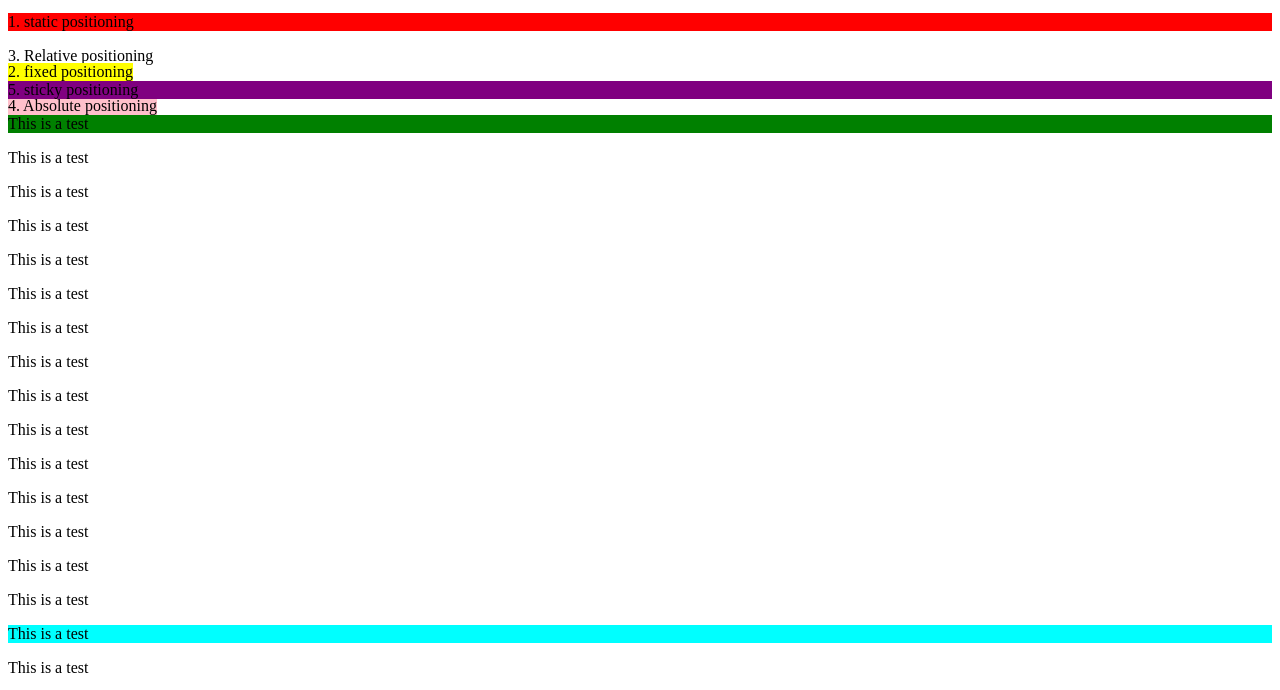
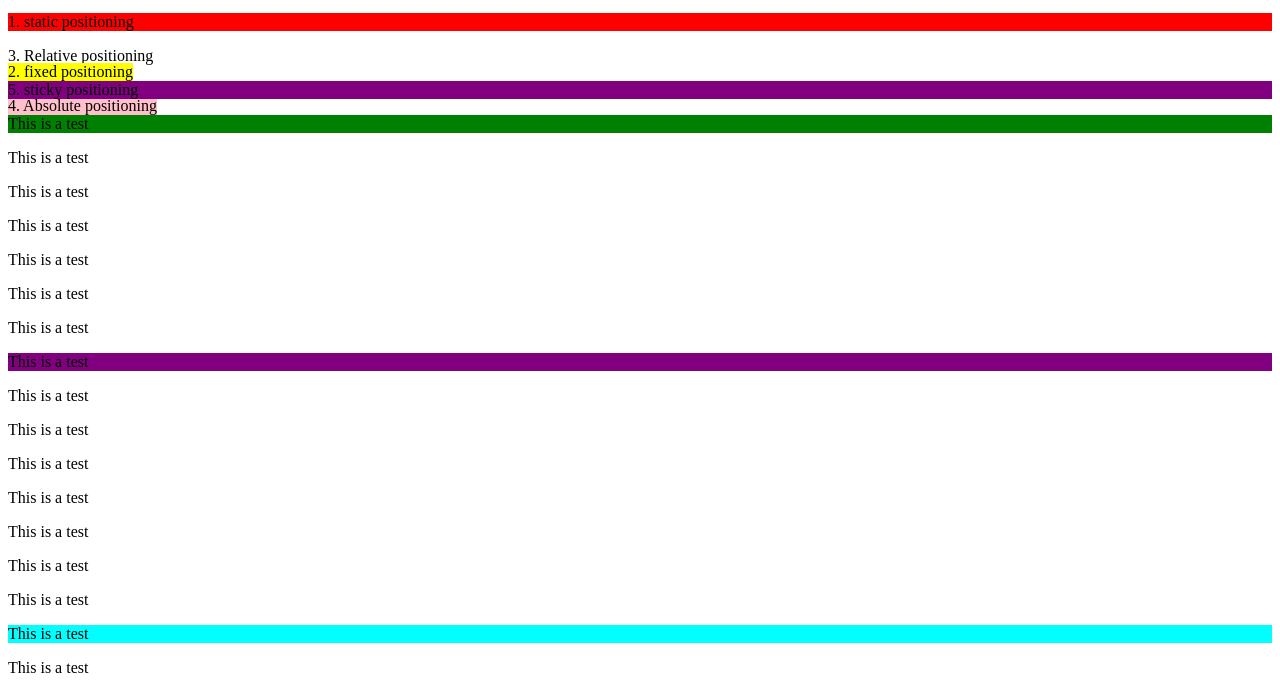
Before and after one commit to FZstreem/Lesson-12, a plain HTML site: page index.html in a window 1280 px wide. Shown: the part 101-791 px from the top of the page. Drawn offline with Linux system fonts and the light colour scheme.

Commit message:
Update index.html

```diff
--- a/index.html
+++ b/index.html
@@ -21,7 +21,7 @@
 <p>This is a test</p>
 <p>This is a test</p>
 <p>This is a test</p>
-<p id="">This is a test</p>
+<p id="s">This is a test</p>
 <p>This is a test</p>
 <p>This is a test</p>
 <p>This is a test</p>
```
